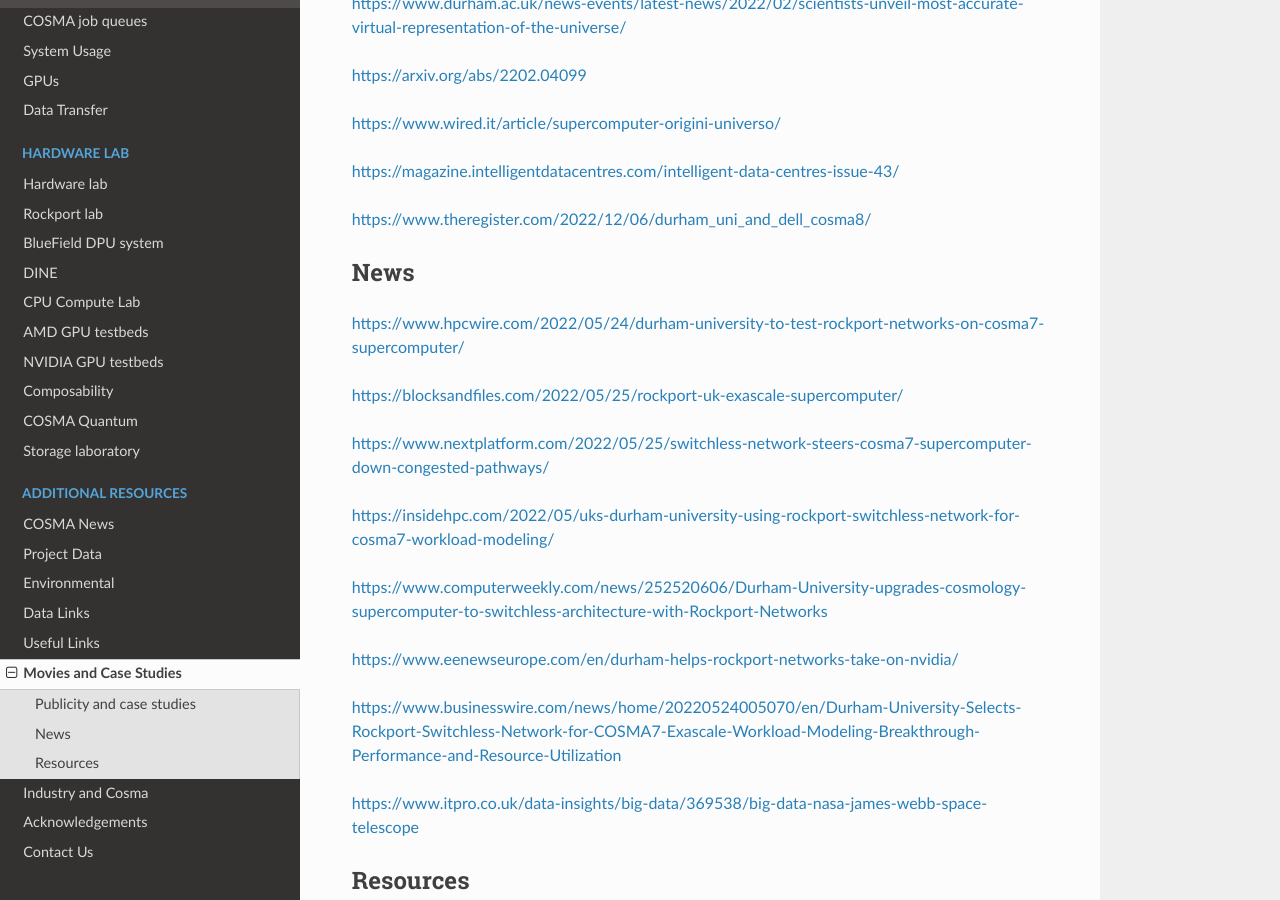
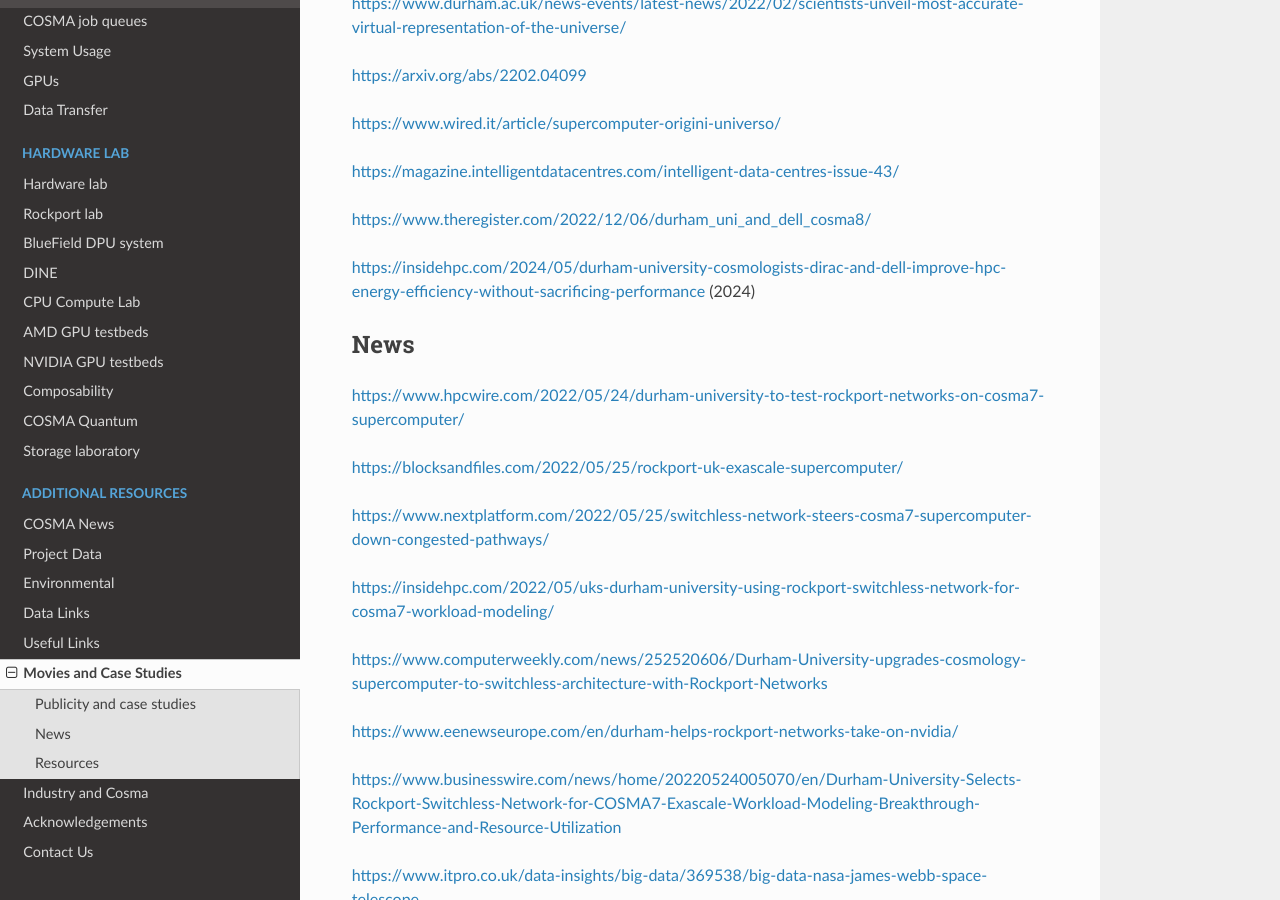
Before and after one commit to agb32/cosmadoc, a Sphinx documentation site: the page built from docs/source/movies.md, in a window 1280 px wide and 900 px high, scrolled down 1040 px. Built offline with Sphinx 7.4.7 and the Read the Docs theme 2.0.0, drawn with Linux system fonts in a browser that asks for light colours.

Commit message:
added case study

```diff
--- a/docs/source/movies.md
+++ b/docs/source/movies.md
@@ -40,6 +40,10 @@
 
 [https://www.theregister.com/2022/12/06/durham_uni_and_dell_cosma8/](https://www.theregister.com/2022/12/06/durham_uni_and_dell_cosma8/)
 
+[https://insidehpc.com/2024/05/durham-university-cosmologists-dirac-and-dell-improve-hpc-energy-efficiency-without-sacrificing-performance](https://insidehpc.com/2024/05/durham-university-cosmologists-dirac-and-dell-improve-hpc-energy-efficiency-without-sacrificing-performance) (2024)
+
+
+
 ## News
 
 [https://www.hpcwire.com/2022/05/24/durham-university-to-test-rockport-networks-on-cosma7-supercomputer/](https://www.hpcwire.com/2022/05/24/durham-university-to-test-rockport-networks-on-cosma7-supercomputer/)
@@ -58,6 +62,8 @@
 
 [https://www.itpro.co.uk/data-insights/big-data/369538/big-data-nasa-james-webb-space-telescope](https://www.itpro.co.uk/data-insights/big-data/369538/big-data-nasa-james-webb-space-telescope)
 
+
+
 ## Resources
 
 - [AMD COSMA case study](files/amd-durham-university-case-study.pdf) (last modified: 27 January 2021)PDF
```
